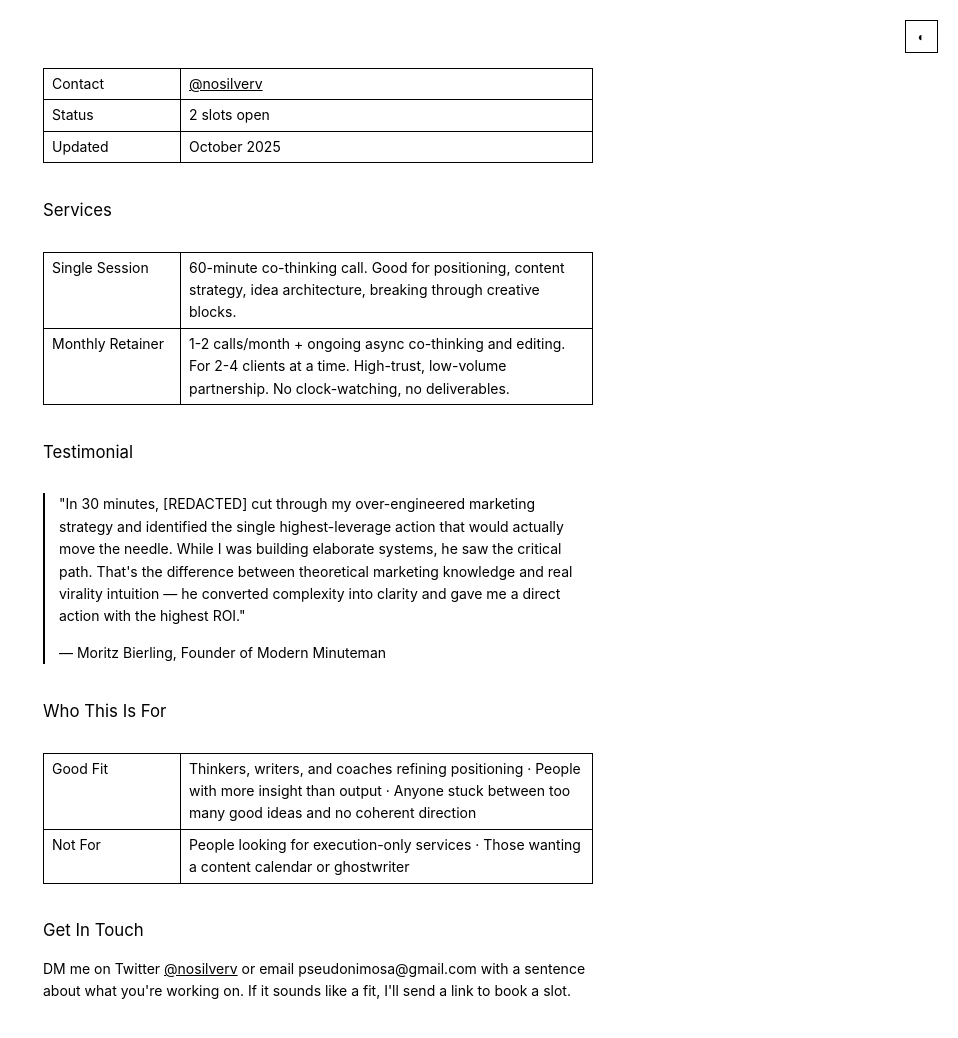
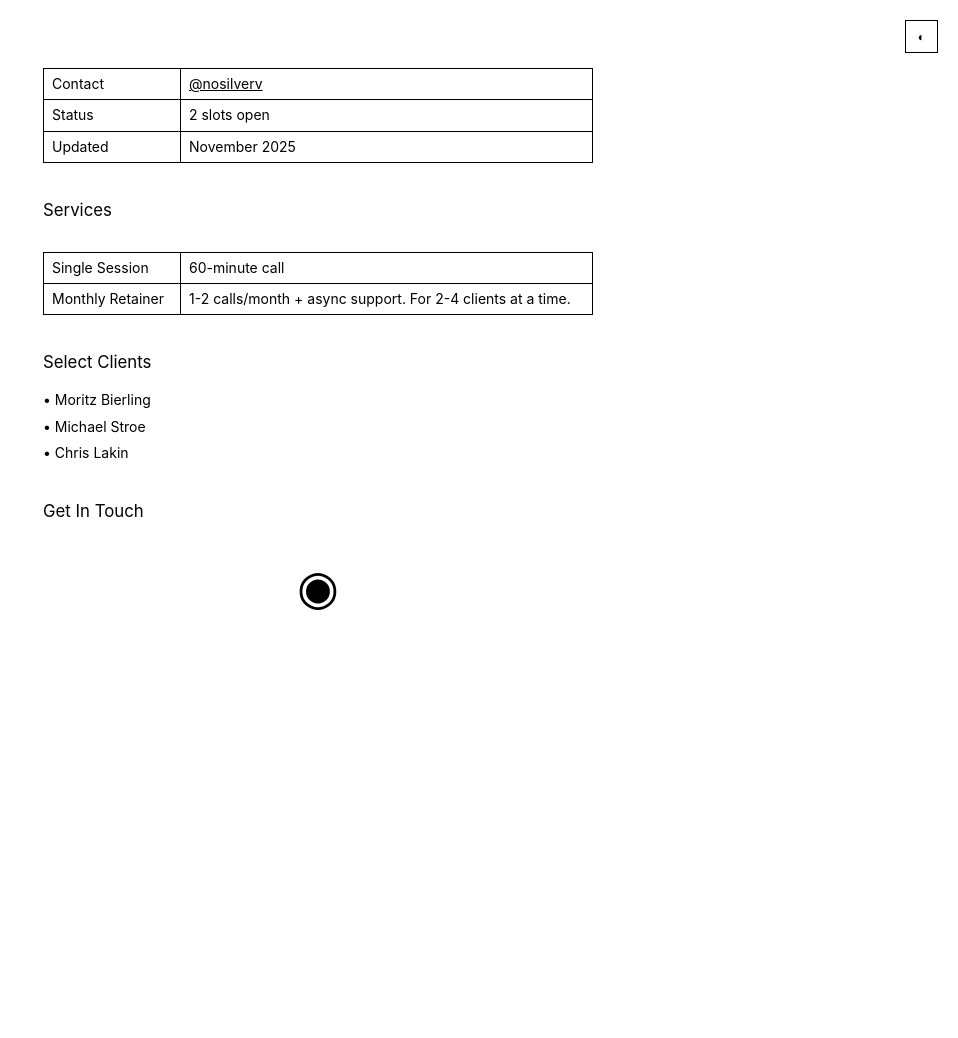
Before and after one commit to MarkusMarkusMarkusMarkus/markus-site, a plain HTML site: page index.html in a window 1280 px wide. Shown: the whole page, without its empty margins (322-1280 px from the left). After the commit the page ends 800 px from the top, so only its background shows below. Drawn offline with Linux system fonts and the light colour scheme.

Commit message:
Update index.html

```diff
--- a/index.html
+++ b/index.html
@@ -22,6 +22,42 @@
             color: #fff;
         }
 
+        h2 {
+            font-size: 1.2em;
+            margin-top: 2em;
+            margin-bottom: 0.8em;
+            font-weight: normal;
+        }
+
+        table {
+            width: 100%;
+            border-collapse: collapse;
+            margin: 2em 0;
+        }
+
+        td {
+            padding: 4px 8px;
+            border: 1px solid currentColor;
+            vertical-align: top;
+        }
+
+        td:first-child {
+            width: 120px;
+        }
+
+        a {
+            color: inherit;
+            text-decoration: underline;
+        }
+
+        a:hover {
+            text-decoration: none;
+        }
+
+        p {
+            margin: 0.3em 0;
+        }
+
         .theme-toggle {
             position: fixed;
             top: 20px;
@@ -39,67 +75,15 @@
             opacity: 0.7;
         }
 
-        h1 {
-            font-size: 1.5em;
-            margin-bottom: 0.3em;
-            font-weight: normal;
+        .book-button {
+            text-align: center;
+            margin: 0.5em 0 2em;
+            font-size: 48px;
+            cursor: pointer;
         }
 
-        h2 {
-            font-size: 1.2em;
-            margin-top: 2em;
-            margin-bottom: 0.8em;
-            font-weight: normal;
-        }
-
-        .subtitle {
-            font-size: 1em;
-            margin-bottom: 2em;
-        }
-
-        table {
-            width: 100%;
-            border-collapse: collapse;
-            margin: 2em 0;
-        }
-
-        td {
-            padding: 4px 8px;
-            border: 1px solid currentColor;
-            vertical-align: top;
-        }
-
-        td:first-child {
-            font-weight: normal;
-            width: 120px;
-        }
-
-        a {
-            color: inherit;
-            text-decoration: underline;
-        }
-
-        a:hover {
-            text-decoration: none;
-        }
-
-        p {
-            margin: 1em 0;
-        }
-
-        .quote {
-            margin: 2em 0;
-            padding-left: 1em;
-            border-left: 2px solid currentColor;
-        }
-
-        ul {
-            margin: 0.5em 0;
-            padding-left: 1.5em;
-        }
-
-        li {
-            margin: 0.3em 0;
+        .book-button:hover {
+            opacity: 0.6;
         }
     </style>
 </head>
@@ -115,7 +99,7 @@
         </tr>
         <tr>
             <td>Updated</td>
-            <td>October 2025</td>
+            <td>November 2025</td>
         </tr>
     </table>
 
@@ -124,37 +108,23 @@
     <table>
         <tr>
             <td>Single Session</td>
-            <td>60-minute co-thinking call. Good for positioning, content strategy, idea architecture, breaking through creative blocks.</td>
+            <td>60-minute call</td>
         </tr>
         <tr>
             <td>Monthly Retainer</td>
-            <td>1-2 calls/month + ongoing async co-thinking and editing. For 2-4 clients at a time. High-trust, low-volume partnership. No clock-watching, no deliverables.</td>
+            <td>1-2 calls/month + async support. For 2-4 clients at a time.</td>
         </tr>
     </table>
 
-    <h2>Testimonial</h2>
+    <h2>Select Clients</h2>
 
-    <div class="quote">
-        <p>"In 30 minutes, [REDACTED] cut through my over-engineered marketing strategy and identified the single highest-leverage action that would actually move the needle. While I was building elaborate systems, he saw the critical path. That's the difference between theoretical marketing knowledge and real virality intuition — he converted complexity into clarity and gave me a direct action with the highest ROI."</p>
-        <p>— Moritz Bierling, Founder of Modern Minuteman</p>
-    </div>
-
-    <h2>Who This Is For</h2>
-
-    <table>
-        <tr>
-            <td>Good Fit</td>
-            <td>Thinkers, writers, and coaches refining positioning · People with more insight than output · Anyone stuck between too many good ideas and no coherent direction</td>
-        </tr>
-        <tr>
-            <td>Not For</td>
-            <td>People looking for execution-only services · Those wanting a content calendar or ghostwriter</td>
-        </tr>
-    </table>
+    <p>• Moritz Bierling</p>
+    <p>• Michael Stroe</p>
+    <p>• Chris Lakin</p>
 
     <h2>Get In Touch</h2>
 
-    <p>DM me on Twitter <a href="https://twitter.com/nosilverv">@nosilverv</a> or email pseudonimosa@gmail.com with a sentence about what you're working on. If it sounds like a fit, I'll send a link to book a slot.</p>
+    <div class="book-button">◉</div>
 
     <button class="theme-toggle" onclick="document.body.classList.toggle('dark')">◐</button>
 </body>
```
